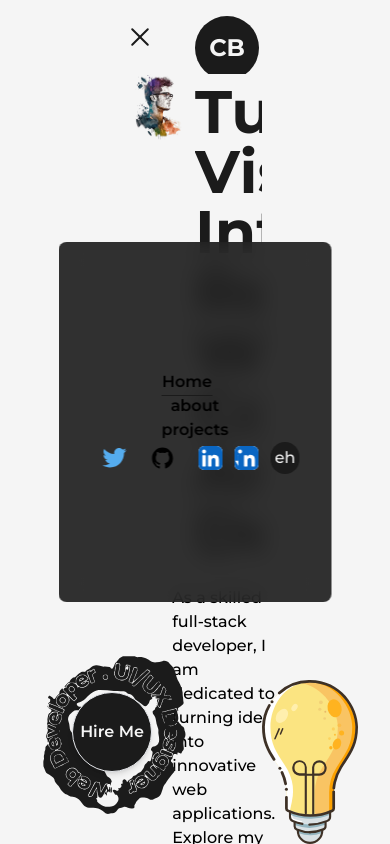
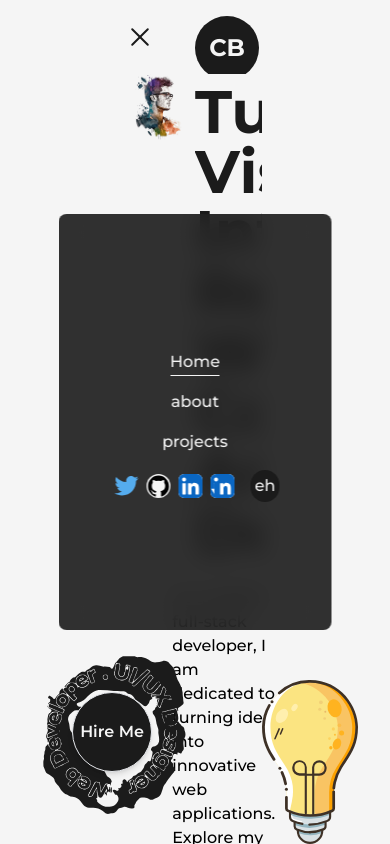
Before and after one commit to Kushal168/Portfolio, a Next.js app: page / in a window 390 px wide. Both pictures are taken after a click on the button 140 px from the left and 37 px from the top of the page. Shown: the top 844 px of the page. Built offline with nearby package versions, Linux system fonts and the light colour scheme.

Commit message:
änimate the box for mobile

```diff
--- a/src/components/Navbar.js
+++ b/src/components/Navbar.js
@@ -23,6 +23,33 @@
                 &nbsp;
                 </span>
         </Link>
+    )
+}
+
+const CustomMobileLink = ({href,title,className ="", toggle})=>{
+    const router = useRouter();
+
+    const handleClick=()=>{
+        toggle();
+        router.push(href)
+    }
+
+
+    // console.log(router)
+    //it give us a property of asPath which shows the URL on which the user is
+    return(
+        <button href={href} className={`${className} relative group text-light dark:text-dark my-2 ` } onClick={handleClick}>
+            {title}
+            <span className={`h-[1px] inline-block bg-light dark:bg-dark
+            absolute left-0 -bottom-0.5
+            group-hover:w-full transition-[width] ease duration-300
+            ${router.asPath === href ? 'w-full' : 'w-0'}
+            dark:bg-light
+            `}
+            >
+                &nbsp;
+                </span>
+        </button>
     )
 }
 
@@ -60,7 +87,7 @@
 
         <nav className='flex items-center hustify-center flex-wrap'>
             <motion.a href='http://twitter.com' target='blank' whileHover={{y:-2}} className="w-6 mx-3" whileTap={{scale:2}}><TwitterIcon/></motion.a>
-            <motion.a href='http://github.com' target='blank' whileHover={{y:-2}} className="w-6 mx-3" whileTap={{scale:2}}><Github/></motion.a>
+            <motion.a href='http://github.com' target='blank' whileHover={{y:-2}} className="w-6 mx-3  " whileTap={{scale:2}}><Github/></motion.a>
             <motion.a href='http://linkedin.com' target='blank'whileHover={{y:-2}} className="w-6 mx-3" whileTap={{scale:2}}><Linkedin/></motion.a>
             <motion.a href='http://discord.com' target='blank' whileHover={{y:-2}} className="w-6 mx -3" whileTap={{scale:2}}><Discord/></motion.a>
 
@@ -79,21 +106,26 @@
         </nav>
         </div>
 
-        <div className="min-w-[70vw] flex flex-col justify-between z-30 items-center fixed top-1/2 left-1/2 -translate-x-1/2 -translate-y-1/2
+       {
+        isOpen ?
+        <motion.div
+        initial={{scale:0, opacity:0, x:"-50%",  y:"-50%"}}
+        animate={{scale:1 , opacity:1}}
+        className="min-w-[70vw] flex flex-col justify-between z-30 items-center fixed top-1/2 left-1/2 -translate-x-1/2 -translate-y-1/2
         bg-dark/90 dark:bg-light/75 rounded-lg backdrop-blur-md py-32
         ">
         <nav className='flex items-center flex-col justify-center'>
-            <CustomLink href="/" title="Home" className='mr-4 font-semibold'/>
-            <CustomLink href="/about" title="about" className='mx-4 font-semibold' />
-            <CustomLink href="/projects" title="projects" className='mx-4 font-semibold'/>
+            <CustomMobileLink href="/" title="Home" className='' toggle={handleClick} />
+            <CustomMobileLink href="/about" title="about" className='' toggle={handleClick} />
+            <CustomMobileLink href="/projects" title="projects" className='' toggle={handleClick} />
             {/* <CustomLink href="/articles" title="articles" className='ml-4 font-semibold'/> */}
             </nav>
 
-        <nav className='flex items-center hustify-center flex-wrap'>
-            <motion.a href='http://twitter.com' target='blank' whileHover={{y:-2}} className="w-6 mx-3" whileTap={{scale:2}}><TwitterIcon/></motion.a>
-            <motion.a href='http://github.com' target='blank' whileHover={{y:-2}} className="w-6 mx-3" whileTap={{scale:2}}><Github/></motion.a>
-            <motion.a href='http://linkedin.com' target='blank'whileHover={{y:-2}} className="w-6 mx-3" whileTap={{scale:2}}><Linkedin/></motion.a>
-            <motion.a href='http://discord.com' target='blank' whileHover={{y:-2}} className="w-6 mx -3" whileTap={{scale:2}}><Discord/></motion.a>
+        <nav className='flex items-center hustify-center flex-wrap mt-2'>
+            <motion.a href='http://twitter.com' target='blank' whileHover={{y:-2}} className="w-6 mx-3 sm:mx-1" whileTap={{scale:2}}><TwitterIcon/></motion.a>
+            <motion.a href='http://github.com' target='blank' whileHover={{y:-2}} className="w-6 mx-3 bg-light rounded-full dark:bg-dark sm:mx-1 " whileTap={{scale:2}}><Github/></motion.a>
+            <motion.a href='http://linkedin.com' target='blank'whileHover={{y:-2}} className="w-6 mx-3 sm:mx-1" whileTap={{scale:2}}><Linkedin/></motion.a>
+            <motion.a href='http://discord.com' target='blank' whileHover={{y:-2}} className="w-6 mx -3 sm:mx-1" whileTap={{scale:2}}><Discord/></motion.a>
 
             <button onClick={()=>{setMode(mode === "light" ? "dark" : "light")}}
             // className='ml-3 flex items-center justify-center rounded-full p-1 '
@@ -108,7 +140,9 @@
             </button>
 
         </nav>
-        </div>
+        </motion.div>
+        : null
+       }
 
 
 
```
